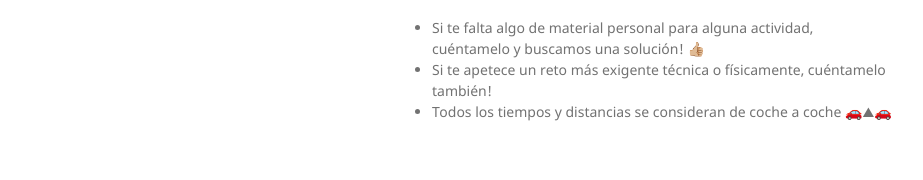
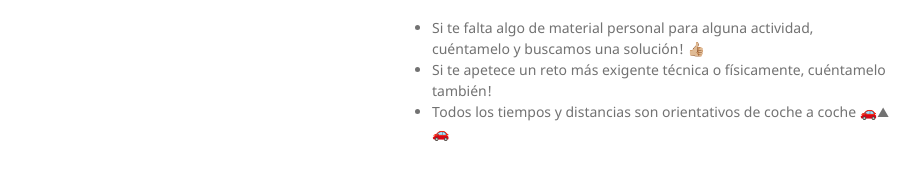
Before and after one commit to indradecastro/MountainGuide, a Jekyll site: the page built from index.md, in a window 1280 px wide and 1352 px high. Shown: the part 1139-1319 px from the top of the window, without its empty margins (178-1101 px from the left). Built offline with Jekyll 4.4.1, drawn with Linux system fonts in a browser that asks for light colours; emoji names are drawn with the system emoji font.

```diff
--- a/index.md
+++ b/index.md
@@ -7,7 +7,7 @@ Con más de 20 años de experiencia en montaña y 15 de escalada cada día disfr
 💬 Guiajes en 🇪🇸 Español, 🇬🇧 English, Mallorquí <br>
 💬 Conversaciones en 🇫🇷 Français, 🇬🇷 Ελληνικά, Euskera
 
-### Elige tu actividad :mountain: <br> piensa una fecha :date: <br> y cuéntamelo por [Whatsapp](https://wa.me/0034686569323)!
+### Elige tu actividad :mountain: <br> piensa una fecha :date: <br> y cuéntamelo por [Whatsapp](https://wa.me/+34686569323)!
 
 <img src="https://raw.githubusercontent.com/FortAwesome/Font-Awesome/6.x/svgs/brands/whatsapp.svg" width="20" height="20"> [+34 686569323](tel:+34 686569323)<br>
 <img src="https://raw.githubusercontent.com/FortAwesome/Font-Awesome/6.x/svgs/regular/envelope.svg" width="20" height="20"> [indradatta@wanadoo.fr](mailto:indradatta@wanadoo.fr)<br>
@@ -41,4 +41,4 @@ Pincha una actividad para leer más sobre ella
 ## Importante:
 *	Si te falta algo de material personal para alguna actividad, cuéntamelo y buscamos una solución! 👍🏼
 * 	Si te apetece un reto más exigente técnica o físicamente, cuéntamelo también!
-*	Todos los tiempos y distancias se consideran de coche a coche 🚗⛰🚗
+*	Todos los tiempos y distancias son orientativos de coche a coche 🚗⛰🚗
```
